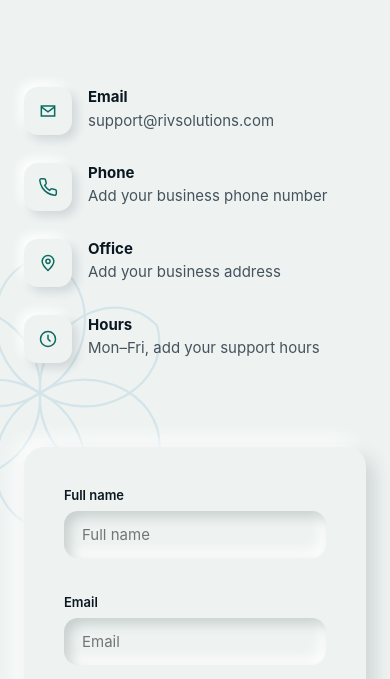
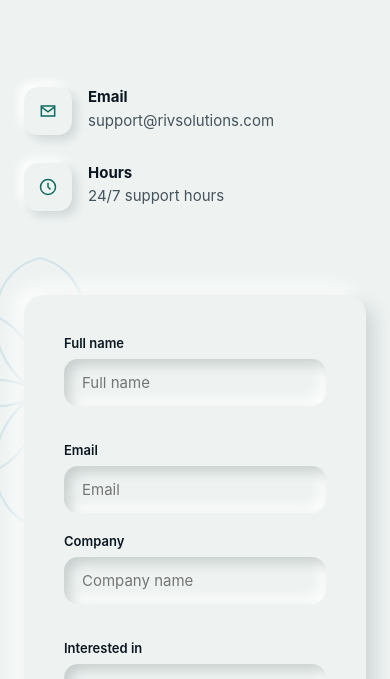
Before and after one commit to yoh420/rivs, a plain HTML site: page contact.html in a window 390 px wide. Shown: the part 421-1100 px from the top of the page. Drawn offline with Linux system fonts and the light colour scheme.

Commit message:
Hide Phone/Office contact items and set Hours to 24/7
Co-Authored-By: Claude Sonnet 5 <noreply@anthropic.com>

```diff
--- a/contact.html
+++ b/contact.html
@@ -63,14 +63,14 @@
               <a href="mailto:support@rivsolutions.com">support@rivsolutions.com</a>
             </div>
           </div>
-          <div class="item">
+          <div class="item" hidden>
             <div class="icon"><svg viewBox="0 0 24 24" fill="none" stroke="currentColor" stroke-width="1.8"><path d="M22 16.9v3a2 2 0 01-2.2 2 19.8 19.8 0 01-8.6-3 19.5 19.5 0 01-6-6 19.8 19.8 0 01-3-8.7A2 2 0 014.1 2h3a2 2 0 012 1.7c.1 1 .3 2 .7 3a2 2 0 01-.5 2.1L8 10a16 16 0 006 6l1.2-1.3a2 2 0 012.1-.5c1 .4 2 .6 3 .7a2 2 0 011.7 2z"/></svg></div>
             <div>
               <h4>Phone</h4>
               <p>Add your business phone number</p>
             </div>
           </div>
-          <div class="item">
+          <div class="item" hidden>
             <div class="icon"><svg viewBox="0 0 24 24" fill="none" stroke="currentColor" stroke-width="1.8"><path d="M12 21s-7-6.2-7-11a7 7 0 0114 0c0 4.8-7 11-7 11z"/><circle cx="12" cy="10" r="2.5"/></svg></div>
             <div>
               <h4>Office</h4>
@@ -81,7 +81,7 @@
             <div class="icon"><svg viewBox="0 0 24 24" fill="none" stroke="currentColor" stroke-width="1.8"><circle cx="12" cy="12" r="9"/><path d="M12 7v5l3 3"/></svg></div>
             <div>
               <h4>Hours</h4>
-              <p>Mon&ndash;Fri, add your support hours</p>
+              <p>24/7 support hours</p>
             </div>
           </div>
         </div>
--- a/css/styles.css
+++ b/css/styles.css
@@ -696,6 +696,7 @@ section { position: relative; }
   align-items: flex-start;
 }
 .contact-info .item { display: flex; gap: 16px; margin-bottom: 28px; }
+.contact-info .item[hidden] { display: none; }
 .contact-info .item .icon {
   width: 48px; height: 48px; border-radius: 14px;
   background: var(--nm-base); color: var(--teal-700);
```
